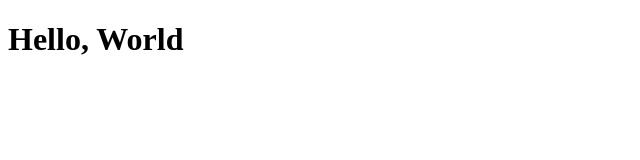
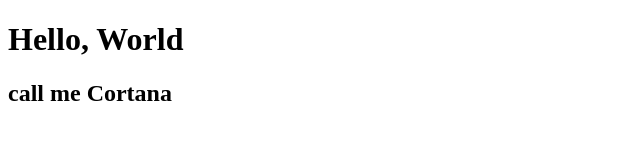
Before and after one commit to dev-swapnil/website, a plain HTML site: page index.html in a window 1280 px wide. Shown: the whole page, without its empty margins (0-640 px from the left). Drawn offline with Linux system fonts and the light colour scheme.

Commit message:
Added h2

```diff
--- a/index.html
+++ b/index.html
@@ -6,5 +6,6 @@
 </head>
 <body>
 	<h1>Hello, World</h1>
+	<h2>call me Cortana</h2>
 </body>
 </html>
```
